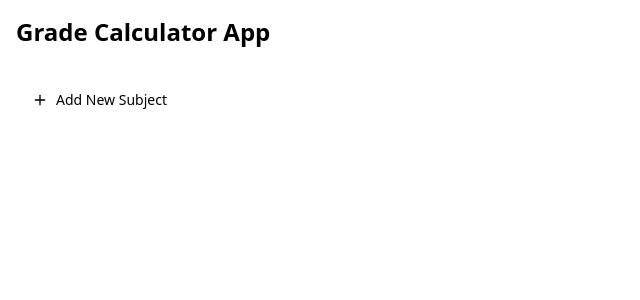
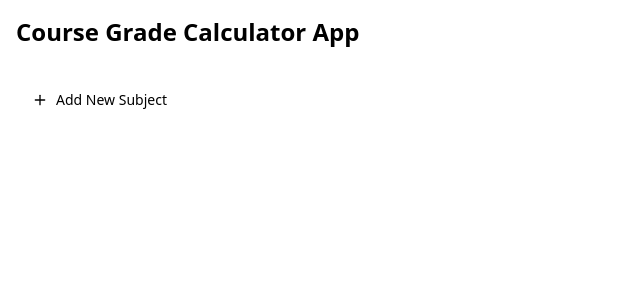
Before and after one commit to UsmanTahir7/course-grade-calculator-app, a React (Create React App) app: page / in a window 1280 px wide. Shown: the top 300 px of the page, without its empty margins (0-640 px from the left). Built offline with nearby package versions, Linux system fonts and the light colour scheme.

Commit message:
change name

```diff
--- a/src/App.js
+++ b/src/App.js
@@ -139,7 +139,7 @@ const GradeCalculatorApp = () => {
 
   return (
     <div className="container mx-auto p-4">
-      <h1 className="text-2xl font-bold mb-4">Grade Calculator App</h1>
+      <h1 className="text-2xl font-bold mb-4">Course Grade Calculator App</h1>
       <Button onClick={addCalculator} className="mt-4">
         <Plus className="mr-2 h-4 w-4" /> Add New Subject
       </Button>
```
